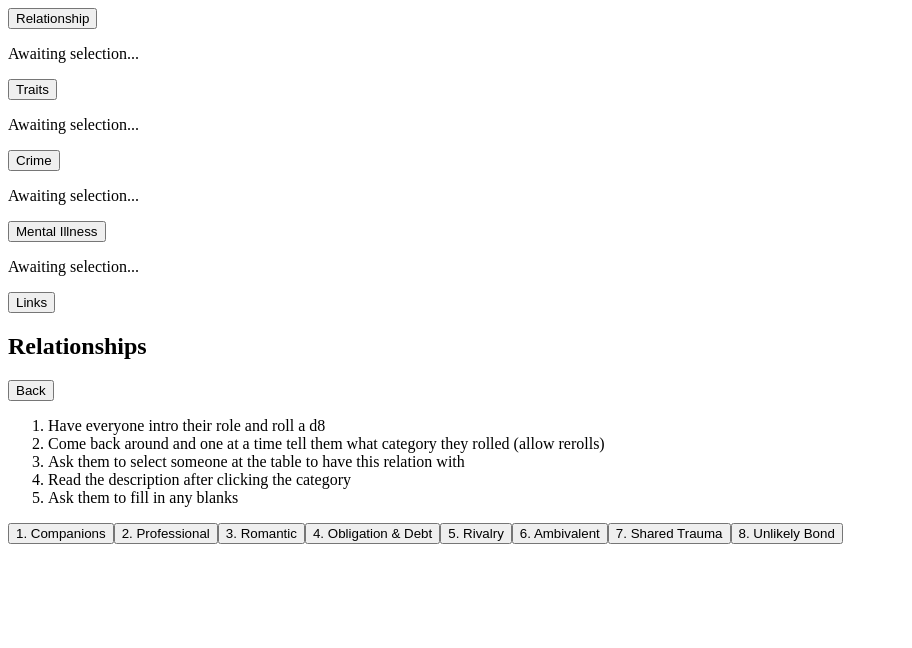
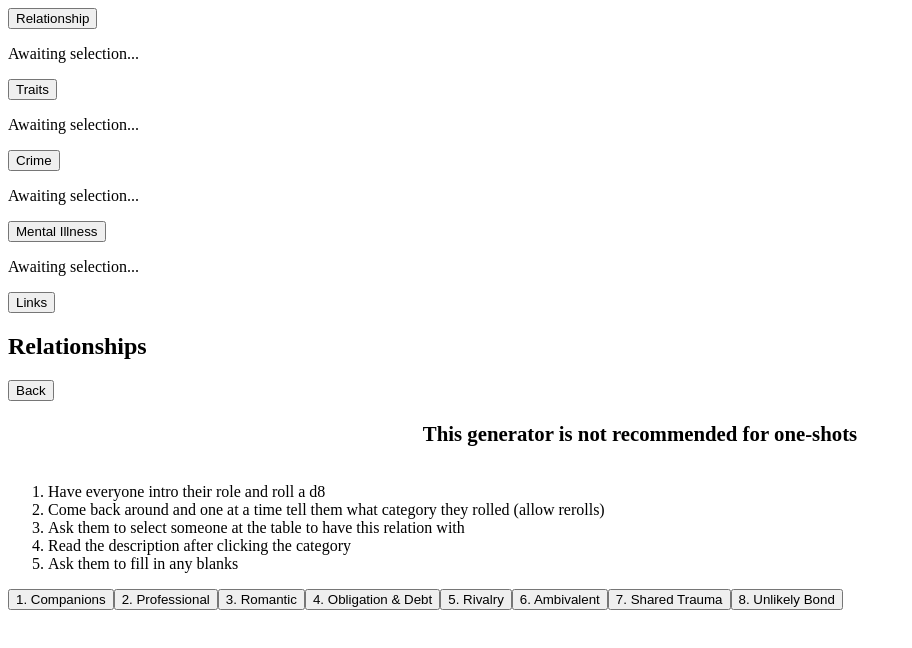
Before and after one commit to CodaBool/oubliette-cockpit, a React (Vite) app: page / in a window 1280 px wide. Both pictures are taken after a click on the button "Relationship". Shown: the top 648 px of the page, without its empty margins (0-912 px from the left). Built offline with nearby package versions, Linux system fonts and the light colour scheme; the HTML template or start-up script is replaced by a standard one.

Commit message:
bump and recommend on the relationships

```diff
--- a/src/App.jsx
+++ b/src/App.jsx
@@ -759,6 +759,8 @@ export default function App() {
           title="Relationships"
           options={relationshipOptions}
           subtitle={(
+            <>
+            <p style={{textAlign: "center", marginBottom: "1.8em", fontSize: "1.3em"}}><b>This generator is not recommended for one-shots</b></p>
             <ol className=" list-decimal space-y-2 pl-6  marker:text-gray-300 text-[1.2em] mb-3">
               <li>Have everyone intro their role and roll a d8</li>
               <li>Come back around and one at a time tell them what category they rolled (allow rerolls)</li>
@@ -766,6 +768,7 @@ export default function App() {
               <li>Read the description after clicking the category</li>
               <li>Ask them to fill in any blanks</li>
             </ol>
+            </>
           )}
           // subtitle="1.) Have everyone intro their roles and roll a d8. 2.) Come back around and one at a time tell them the rolled category (allow rerolls). 3.) Ask them to select someone at the table to have this relation with. 4.) Read the description after clicking the category. 5.) Ask them to fill in any blanks."
           onSelect={handleSelectRelationship}
```
Also changed, not shown: package.json (+4 -4 lines), 1 other file (tests, documents, lock files or other folders).
